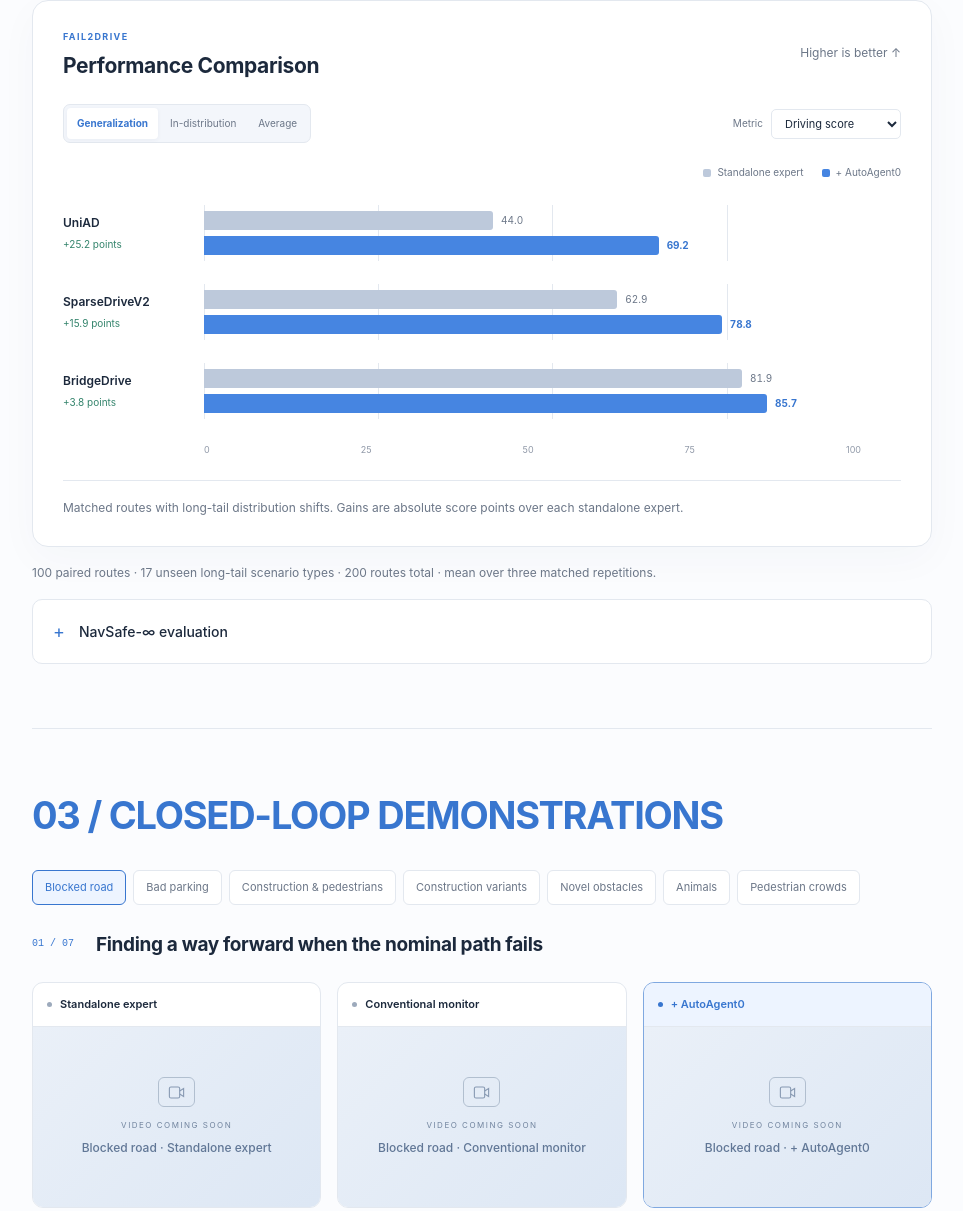
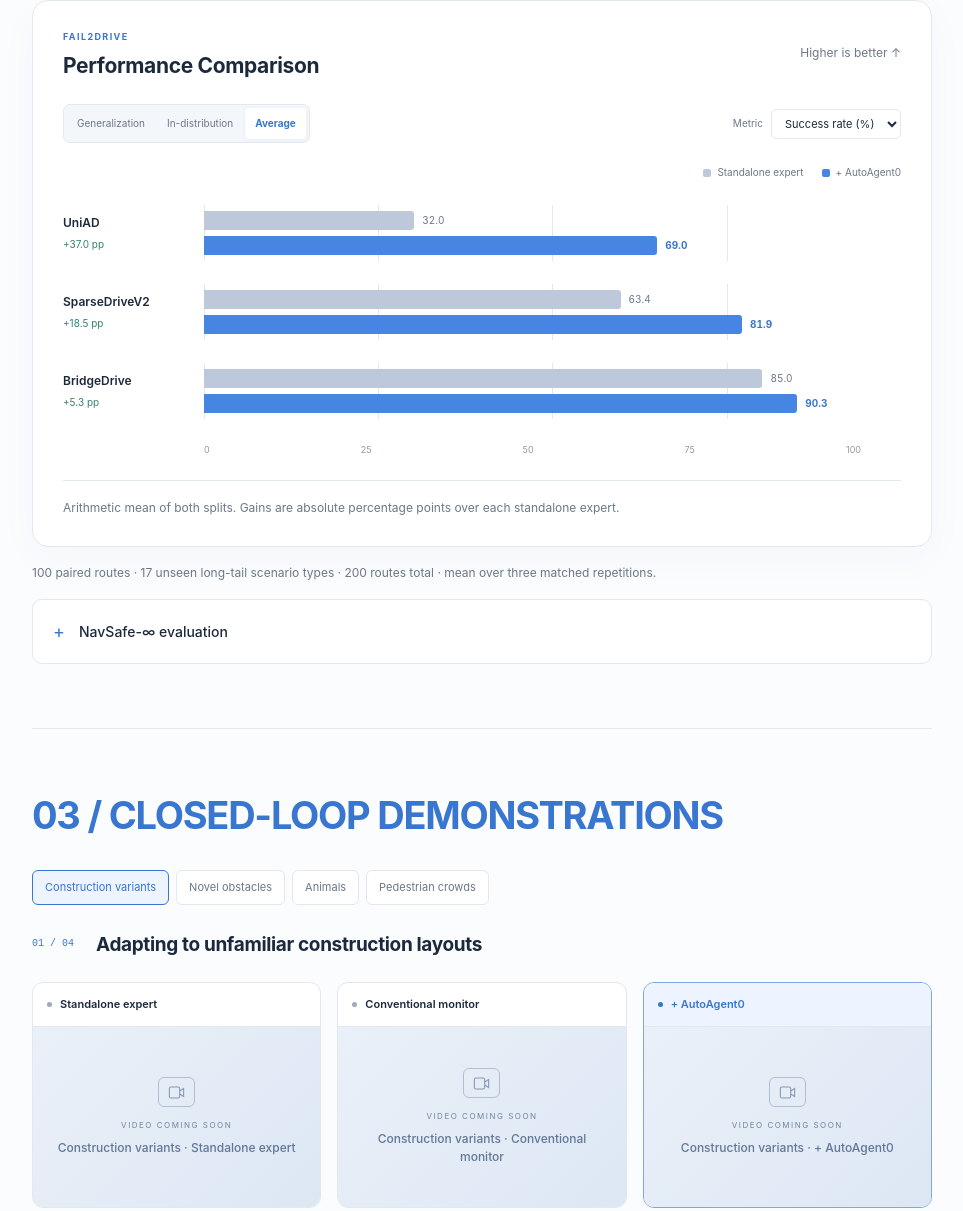
Before and after one commit to AutoAgent0/AutoAgent0, a plain HTML site: page index.html in a window 1280 px wide. Shown: the part 2851-4062 px from the top of the page, without its empty margins (243-1206 px from the left). Drawn offline with Linux system fonts and the light colour scheme.

Commit message:
Default to average success rate and simplify demo categories

```diff
--- a/app.js
+++ b/app.js
@@ -94,8 +94,8 @@
     else video.addEventListener('loadedmetadata', seekAndPlay, { once: true });
   }));
 
-  let currentSplit = 'gen';
-  let currentMetric = 0;
+  let currentSplit = 'avg';
+  let currentMetric = 1;
   const splitLabels = { gen: 'generalization', id: 'in-distribution', avg: 'average' };
   const metricLabels = ['driving score', 'success rate (%)', 'harmonic mean'];
   function drawChart() {
--- a/content.js
+++ b/content.js
@@ -16,9 +16,6 @@
   },
   overview: { src: 'assets/videos/overview.mp4', poster: 'assets/figures/video-overview.webp', title: 'AutoAgent0: from failure to verified recovery', filename: 'overview.mp4', captions: 'assets/videos/overview-en.vtt', posterIsVideoFrame: true },
   scenarios: [
-    { id: 'blocked-road', label: 'Blocked road', title: 'Finding a way forward when the nominal path fails', description: 'A blocked route calls for more than a change in speed. The runtime can propose an alternative maneuver, refine its parameters, and verify the new trajectory before execution.', videos: { expert: '', monitor: '', ours: '' } },
-    { id: 'bad-parking', label: 'Bad parking', title: 'Recovering around an obstructed lane', description: 'Irregularly parked vehicles challenge the nominal trajectory. Scene refinement and parameterized lateral bypass provide an alternative that remains subject to the shared verifier.', videos: { expert: '', monitor: '', ours: '' } },
-    { id: 'construction-pedestrians', label: 'Construction & pedestrians', title: 'Reasoning about obstacles and vulnerable road users', description: 'Construction changes the drivable corridor while pedestrians introduce dynamic constraints. Updated scene context informs both admission checks and recovery planning.', videos: { expert: '', monitor: '', ours: '' } },
     { id: 'construction-permutations', label: 'Construction variants', title: 'Adapting to unfamiliar construction layouts', description: 'Changes in obstacle arrangement test generalization. Recovery primitives expose continuous parameters that can be revised using verifier feedback.', videos: { expert: '', monitor: '', ours: '' } },
     { id: 'custom-obstacles', label: 'Novel obstacles', title: 'Accounting for objects the expert may miss', description: 'Complementary camera, LiDAR, and semantic checks refine the scene evidence used to evaluate proposed trajectories around unusual obstacles.', videos: { expert: '', monitor: '', ours: '' } },
     { id: 'animals', label: 'Animals', title: 'Responding to unusual road interactions', description: 'Animal scenarios are one of the long-tail families in the evaluation stress set. The runtime reassesses proposals against the latest detected scene.', videos: { expert: '', monitor: '', ours: '' } },
--- a/index.html
+++ b/index.html
@@ -79,9 +79,9 @@
       </section>
       <div class="results-panel">
         <div class="panel-heading"><div><span class="overline">FAIL2DRIVE</span><h3>Performance Comparison</h3></div><span class="muted small">Higher is better ↑</span></div>
-        <div class="chart-controls"><div class="segmented" aria-label="Evaluation split"><button type="button" data-split="gen" aria-pressed="true">Generalization</button><button type="button" data-split="id" aria-pressed="false">In-distribution</button><button type="button" data-split="avg" aria-pressed="false">Average</button></div><label class="metric-select">Metric <select id="metric"><option value="0">Driving score</option><option value="1">Success rate (%)</option><option value="2">Harmonic mean</option></select></label></div>
+        <div class="chart-controls"><div class="segmented" aria-label="Evaluation split"><button type="button" data-split="gen" aria-pressed="false">Generalization</button><button type="button" data-split="id" aria-pressed="false">In-distribution</button><button type="button" data-split="avg" aria-pressed="true">Average</button></div><label class="metric-select">Metric <select id="metric"><option value="0">Driving score</option><option value="1" selected>Success rate (%)</option><option value="2">Harmonic mean</option></select></label></div>
         <div class="chart-legend"><span><i class="legend-base"></i>Standalone expert</span><span><i class="legend-ours"></i>+ AutoAgent0</span></div>
-        <div id="results-chart" class="results-chart" role="img" aria-label="Driving score comparison on generalization routes"></div>
+        <div id="results-chart" class="results-chart" role="img" aria-label="Average success rate comparison"></div>
         <p class="chart-note" id="chart-note" aria-live="polite"></p>
       </div>
       <p class="source-note">100 paired routes · 17 unseen long-tail scenario types · 200 routes total · mean over three matched repetitions.</p>
@@ -91,7 +91,7 @@
     <section id="demonstrations" class="section">
       <div class="section-heading"><h2 class="section-number">03 / CLOSED-LOOP DEMONSTRATIONS</h2></div>
       <div class="scenario-tabs" id="scenario-tabs" aria-label="Driving scenario"></div>
-      <div class="scenario-description" aria-live="polite"><span class="scenario-counter" id="scenario-counter">01 / 07</span><div><h3 id="scenario-title"></h3></div></div>
+      <div class="scenario-description" aria-live="polite"><span class="scenario-counter" id="scenario-counter">01 / 04</span><div><h3 id="scenario-title"></h3></div></div>
       <div class="comparison-grid" id="scenario-videos"></div>
       <div class="subsection-heading"><h3>Runtime Demonstrations</h3></div>
       <div class="comparison-grid" id="method-videos"></div>
```
